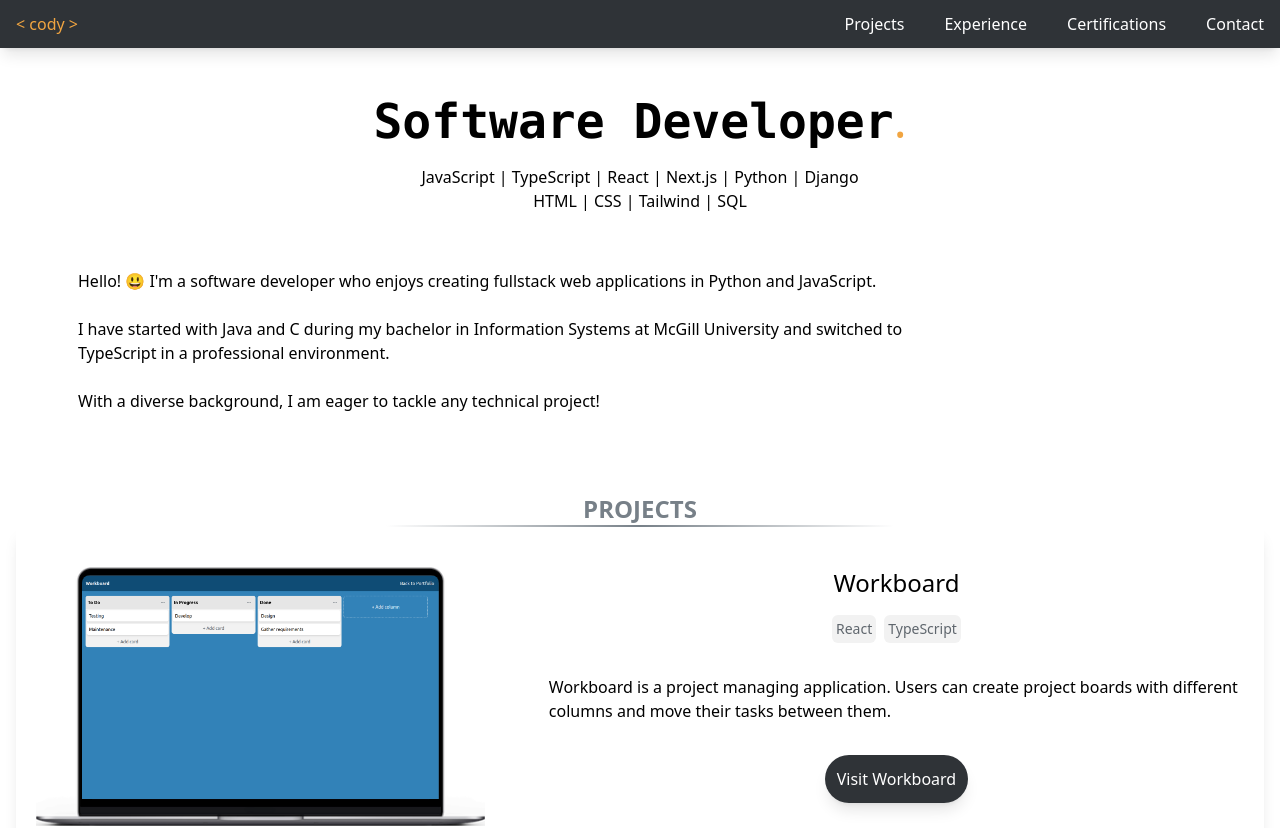
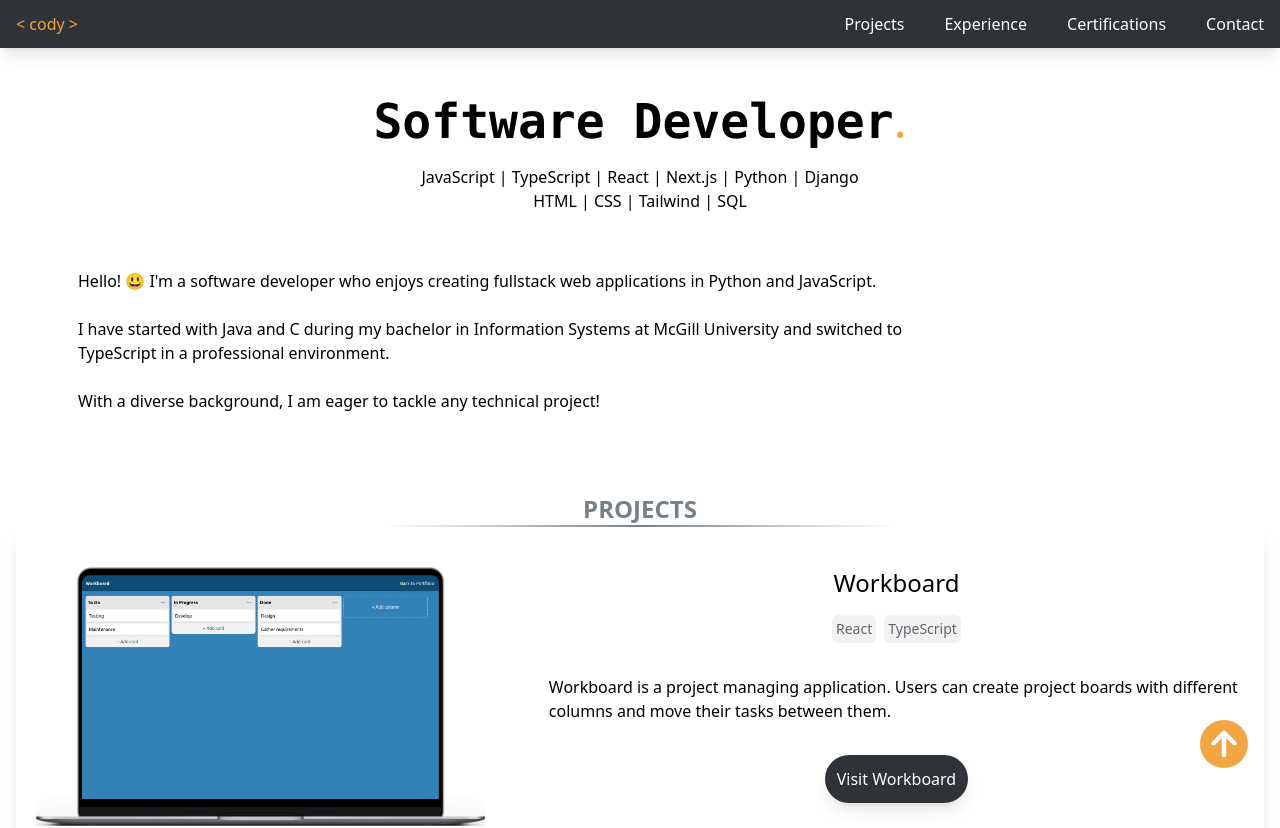
Before and after one commit to Cody06/Portfolio, a Next.js app: page / in a window 1280 px wide. Shown: the top 828 px of the page. Built offline with nearby package versions, Linux system fonts and the light colour scheme.

Commit message:
Add scroll to top button

```diff
--- a/src/components/Home/components/Footer.tsx
+++ b/src/components/Home/components/Footer.tsx
@@ -1,12 +1,12 @@
 import { FontAwesomeIcon } from '@fortawesome/react-fontawesome';
 import { faCopyright } from '@fortawesome/free-regular-svg-icons';
-import { faEnvelope } from '@fortawesome/free-solid-svg-icons';
-import { faLinkedin } from '@fortawesome/free-brands-svg-icons';
-import { faLocationPin } from '@fortawesome/free-solid-svg-icons';
-import { faSquareGithub } from '@fortawesome/free-brands-svg-icons';
+import { faCircleArrowUp, faEnvelope, faLocationPin } from '@fortawesome/free-solid-svg-icons';
+import { faLinkedin, faSquareGithub } from '@fortawesome/free-brands-svg-icons';
 import Link from 'next/link';
+import usePageBottom from '@/hooks/usePageBottom';
 
 const Footer = () => {
+    const reachedBottom = usePageBottom();
     const linkButtons = [
         {
             href: 'mailto:cody.miu@gmail.com',
@@ -67,6 +67,14 @@ const Footer = () => {
                     <span>2023</span>
                 </span>
             </div>
+            {reachedBottom && (
+                <button
+                    className="fixed text-orange-100 text-[3rem] bottom-5 right-8"
+                    onClick={() => document.getElementById('header')?.scrollIntoView()}
+                >
+                    <FontAwesomeIcon icon={faCircleArrowUp} />
+                </button>
+            )}
         </footer>
     );
 };
```
